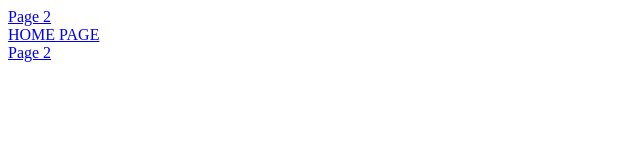
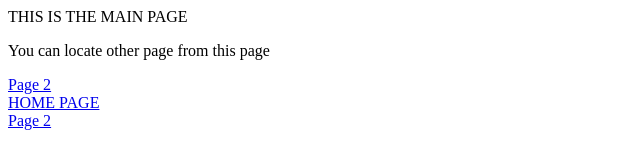
Before and after one commit to debojit111/My-First-Repository, a plain HTML site: page index.html in a window 1280 px wide. Shown: the whole page, without its empty margins (0-640 px from the left). Drawn offline with Linux system fonts and the light colour scheme.

Commit message:
Add files via upload

```diff
--- a/index.html
+++ b/index.html
@@ -6,6 +6,8 @@
     <title>Index right?</title>
 </head>
 <body>
+    <hr1>THIS IS THE MAIN PAGE</hr1>
+    <p> You can locate other page from this page</p>
     <a href="SignUp.html">Page 2</a>
     <br>
     <a href="page 1.html">HOME PAGE</a>
```
Also changed, not shown: page2.html (+1 -1 lines).
